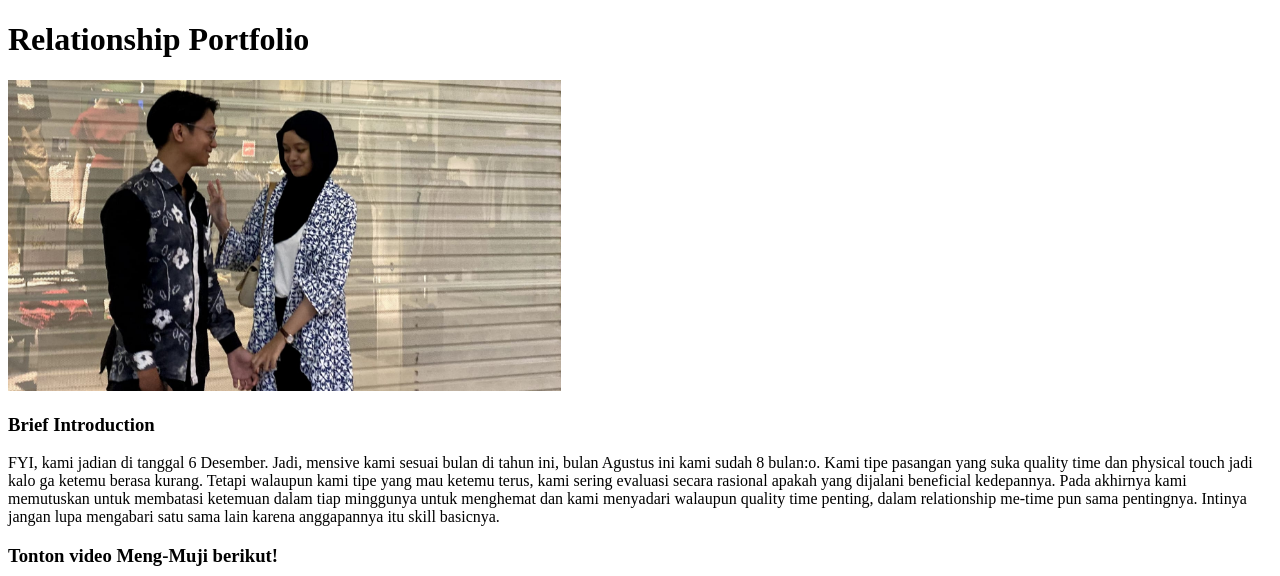
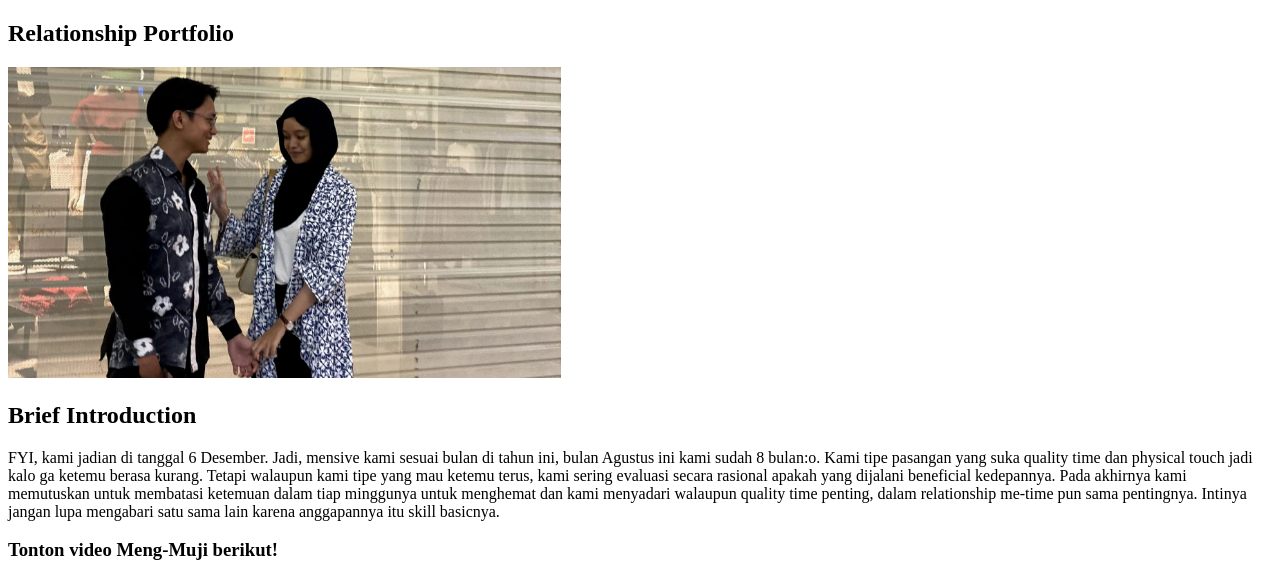
Before and after one commit to muiz-professionalaacount/muiz-professionalaccount.github.io, a plain HTML site: page index.html in a window 1280 px wide. Shown: the top 576 px of the page. Drawn offline with Linux system fonts and the light colour scheme; grey boxes are pictures that could not be loaded.

Commit message:
Update index.html

```diff
--- a/index.html
+++ b/index.html
@@ -1,22 +1,25 @@
 <!DOCTYPE html>
 <html>
 <head>
-	<h1>Relationship Portfolio</h1>
+	<h2>Relationship Portfolio</h2>
 </head>
 <body>
 	<img src="website\meng.jpg"height=311pxwidth=1151px alt="Ini [salah satu] photo kami, Meng-Muji :o">
-	<h3>Brief Introduction</h2>
-	  <p style="color:blue: font-size:12px;">FYI, kami jadian di tanggal 6 Desember.
+
+	<h2>Brief Introduction</h2>
+	  <p style="color:blue: font-size:1px;">FYI, kami jadian di tanggal 6 Desember.
 	  Jadi, mensive kami sesuai bulan di tahun ini, bulan Agustus ini kami sudah 8 bulan:o.
 	  Kami tipe pasangan yang suka quality time dan physical touch jadi kalo ga ketemu berasa kurang.
 	  Tetapi walaupun kami tipe yang mau ketemu terus, kami sering evaluasi secara rasional apakah yang dijalani beneficial kedepannya.
 	  Pada akhirnya kami memutuskan untuk membatasi ketemuan dalam tiap minggunya untuk menghemat dan kami menyadari walaupun quality time penting, dalam relationship me-time pun sama pentingnya.
 	  Intinya jangan lupa mengabari satu sama lain karena anggapannya itu skill basicnya.</p>
+
 	<h3>Tonton video Meng-Muji berikut!</h3>
 	  <video width="799" height="544" controls>
 	    <source src="meng.mp4" type="video/mp4">
 	  </video>
 	<h5>Btw, ini Instagram <a href="https://www.instagram.com/em.zi" title="Visit Muji">Muji</a> dan ini Instagram <a href="https://instagram.com/khumeerra" title="Visit Meng">Meng</a>(:</h5></p>
+
 	<h2>List Tempat Mam Favorit [disortir berdasarkan frekuensi, insyaAllah akurat]</h2>
 		<ol>
 		<li>Lalapan Sidomampir <button type="button" disabled>Intansari</buton></li>
```
